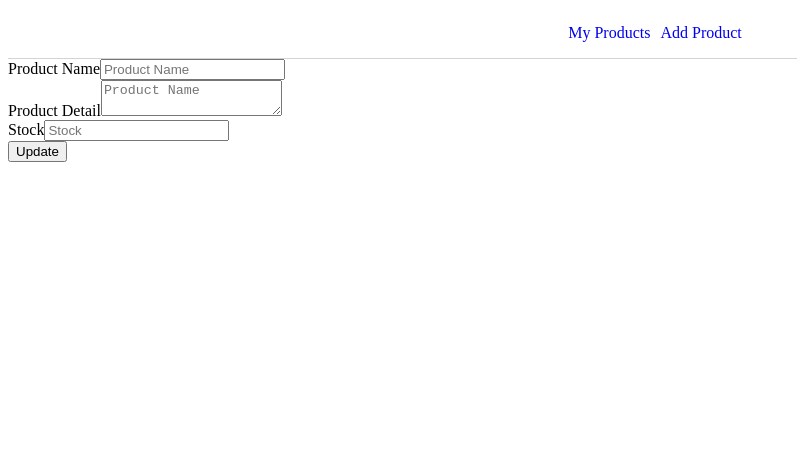
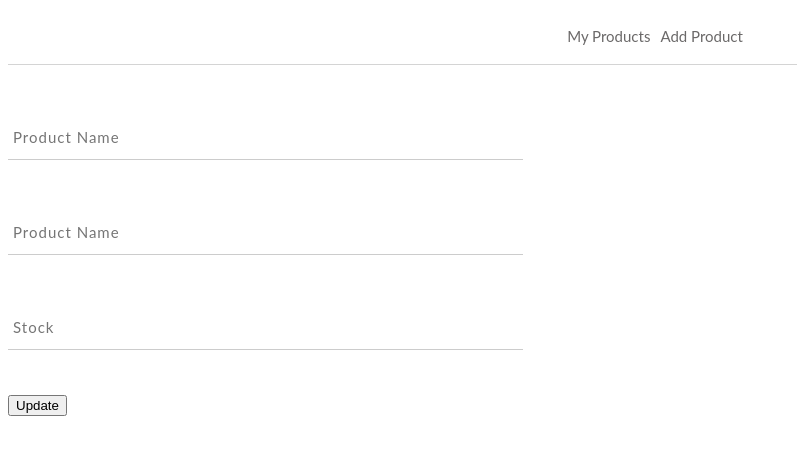
Before and after one commit to 0ley0/leyProjict, a Next.js app: page /edit/1 in a window 1280 px wide. Shown: the top 454 px of the page, without its empty margins (0-797 px from the left). Built offline with nearby package versions, Linux system fonts and the light colour scheme; no server answers.

Commit message:
add css input label

```diff
--- a/components/styles/Nav.module.css
+++ b/components/styles/Nav.module.css
@@ -16,6 +16,8 @@
 }
 
 .navitem ul li a {
+    color: rgb(107, 105, 105);
+    font: 15px/24px "Lato", Arial, sans-serif;
     text-decoration: none;
 }
 
@@ -39,7 +41,11 @@
 }
 
 .style_table tbody tr td {
-    font-family: 'Courier New', Courier, monospace;
+    font: 15px/24px "Lato", Arial, sans-serif;
+    letter-spacing: 1px;
+}
+.style_table tbody tr td a{
+    text-decoration: none;
 }
 .style_table th,
 .style_table td {
@@ -50,3 +56,88 @@
 .style_table tbody tr {
     border-bottom: 1px white;
 }
+
+.col_3 {
+    position:relative;
+    margin-bottom:45px;
+    margin-top: 50px;
+}
+.col_3 input {
+  color: rgb(107, 105, 105);
+  font: 15px/24px "Lato", Arial, sans-serif;
+  padding:10px 10px 10px 5px;
+  display:block;
+  width:500px;
+  border:none;
+  border-bottom:1px solid #ccc;
+  letter-spacing: 1px;
+}
+
+
+.col_3 input:focus
+{
+    outline: none;
+}
+
+
+.col_3 label {
+  color:rgb(170, 167, 167);
+  font-size:18px;
+  font-weight:normal;
+  position:absolute;
+  pointer-events:none;
+  left:5px;
+  top:10px;
+  transition:0.2s ease all;
+  -moz-transition:0.2s ease all;
+  -webkit-transition:0.2s ease all;
+}
+
+
+
+.col_3 input:focus ~ label{
+  top:-20px;
+  font-size:14px;
+  color:#5264AE;
+}
+
+
+
+.bar {
+    position:relative; display:block; width:515px;
+}
+
+.bar:before, .bar:after 	{
+    content:'';
+    height:1px;
+    width:0;
+    bottom:1px;
+    position:absolute;
+    background:#4caf50;
+    transition:0.5s ease all;
+    -moz-transition:0.5s ease all;
+    -webkit-transition:0.4s ease all;
+  }
+
+  .bar:before {
+    left:50%;
+  }
+  .bar:after {
+    right:50%;
+  }
+
+.col_3 input:focus ~ .bar::before , input:focus ~ .bar::after {
+    width:50%;
+}
+
+
+
+.highlight {
+    position:absolute;
+    height:60%;
+    width:100px;
+    top:25%;
+    left:0;
+    pointer-events:none;
+    opacity:0.2;
+  }
--- a/pages/edit/[id].tsx
+++ b/pages/edit/[id].tsx
@@ -1,6 +1,7 @@
 import Layout from "../../components/Layout";
 import React, { useState } from "react";
 import { GetServerSidePropsResult, GetStaticPropsContext } from "next";
+import styled from '../../components/styles/Nav.module.css'
 
 type PageParams = {
   id:any
@@ -109,28 +110,35 @@ const Edit =({product:{_id , productname , productdetail ,stock }}: ContentPageP
     <div>
         <Layout/>
         <form onSubmit={handleSubmit}>
-                <div>
-                    <label htmlFor="productname">Product Name</label>
+                <div className={styled.col_3}>
+                    <label htmlFor="productname"></label>
                     <input type="text"
                     name="productname"
                     placeholder="Product Name"
                     onChange={(e)=>setPostproductname(e.target.value)}
                     value={postproductname}></input>
+                    <span className={styled.highlight}></span>
+                    <span className={styled.bar}></span>
+
                 </div>
-                <div>
-                    <label htmlFor="productdetail">Product Detail</label>
-                    <textarea name="productdatail"
+                <div className={styled.col_3}>
+                    <label htmlFor="productdetail"></label>
+                    <input name="productdatail"
                     placeholder="Product Name"
                     onChange={(e)=>setPostproductdetail(e.target.value)}
-                    value={postproductdetail}></textarea>
+                    value={postproductdetail}></input>
+                    <span className={styled.highlight}></span>
+                    <span className={styled.bar}></span>
                 </div>
-                <div>
-                    <label htmlFor="stock">Stock</label>
+                <div className={styled.col_3}>
+                    <label htmlFor="stock"></label>
                     <input type="text"
                     name="stock"
                     placeholder="Stock"
                     onChange={(e)=>setPoststock(e.target.value)}
                     value={poststock}></input>
+                    <span className={styled.highlight}></span>
+                    <span className={styled.bar}></span>
                 </div>
                 <div><button>Update</button>
                 </div>
```
Also changed, not shown: pages/addproduct/index.tsx (+23 -9 lines), pages/index.tsx (+9 -5 lines).
